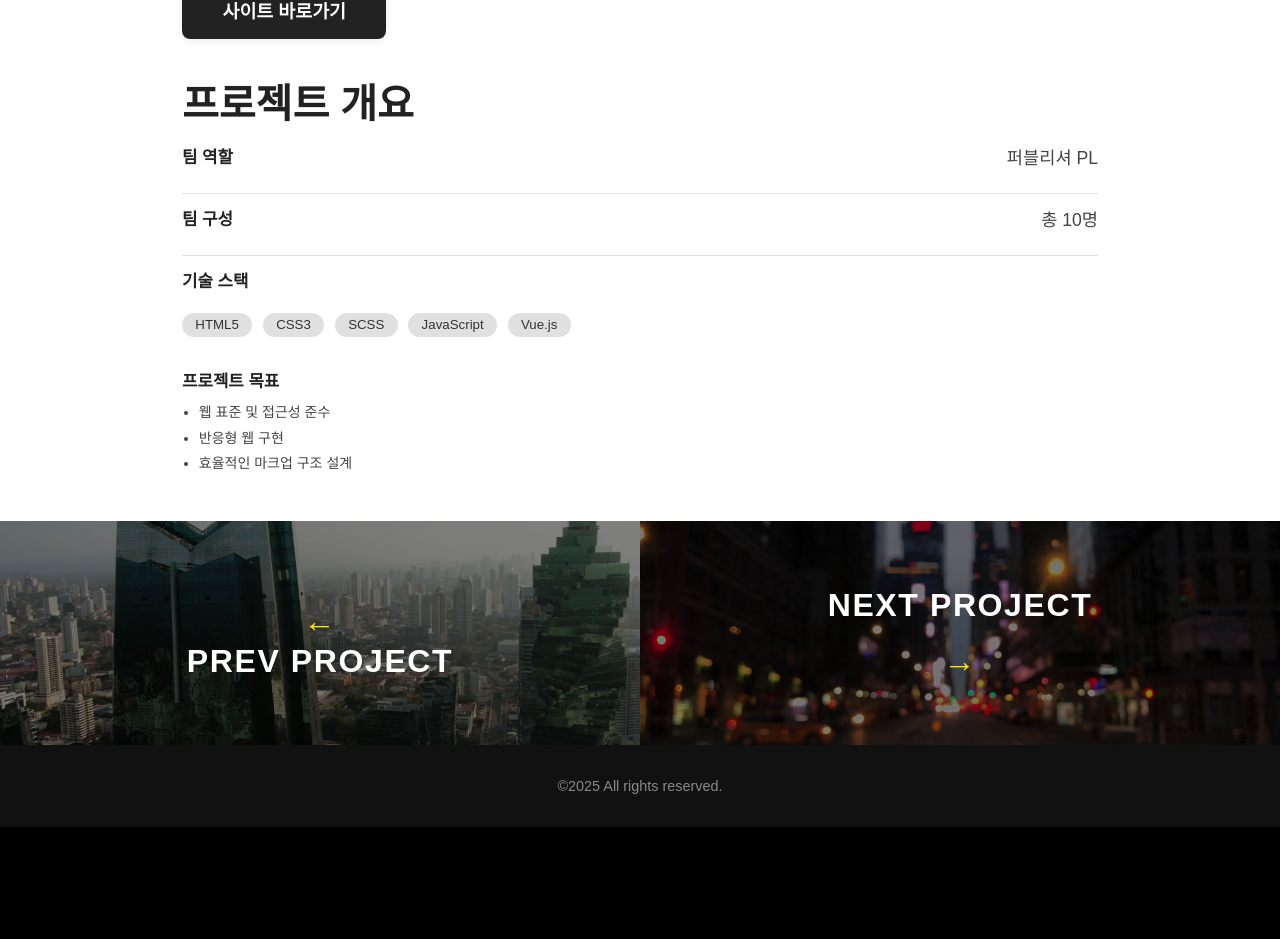
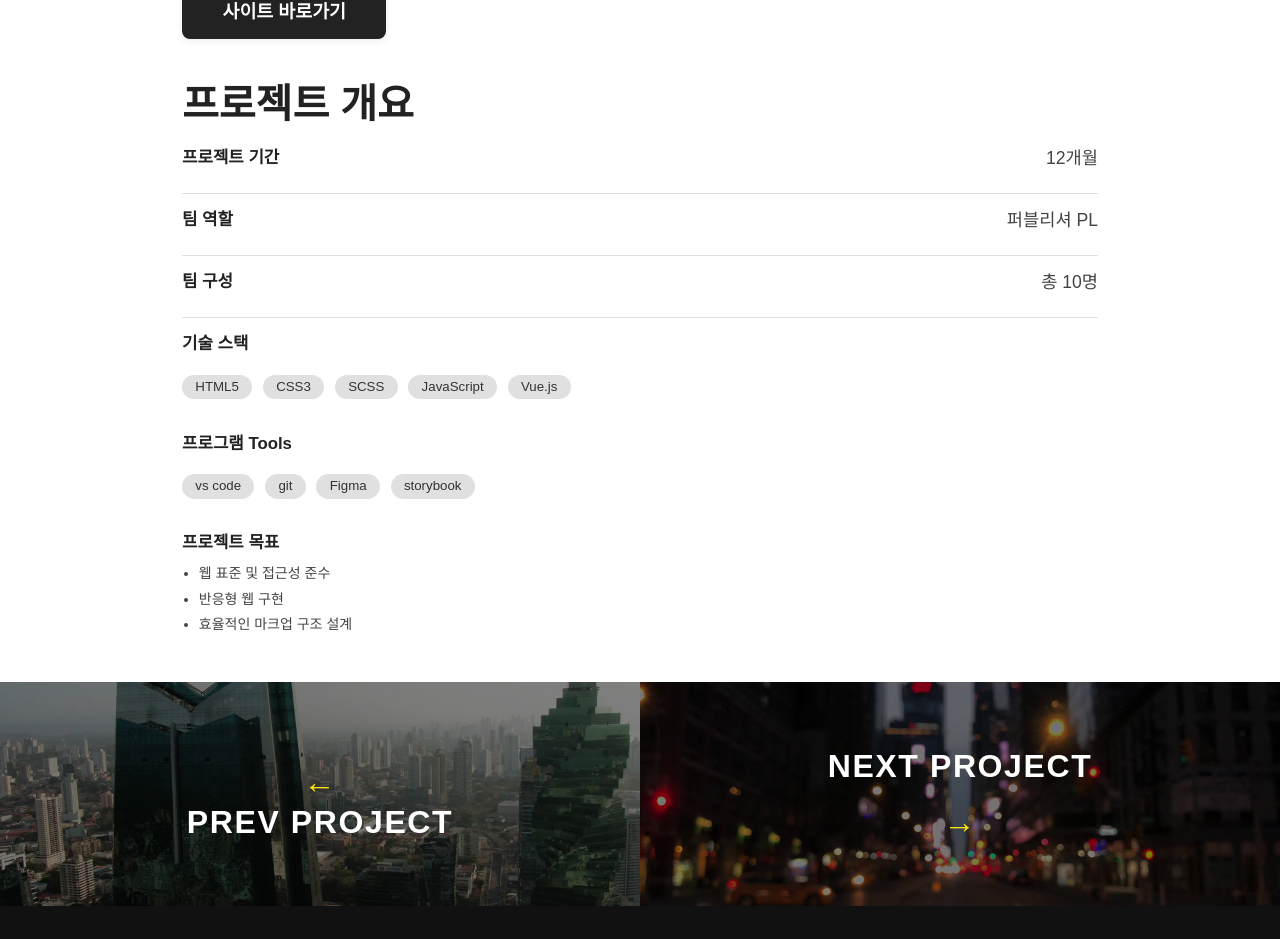
Before and after one commit to kararico/kararico.github.io, a Nuxt app: page /projects/brand-detail in a window 1280 px wide. Shown: the part 3191-4130 px from the top of the page. Before the commit the page ends 4018 px from the top, so only its background shows below. Built offline with nearby package versions, Linux system fonts and the light colour scheme; no server answers; a web font is replaced by a local one.

Commit message:
수정중

```diff
--- a/layouts/default.vue
+++ b/layouts/default.vue
@@ -16,7 +16,7 @@
   import Loading from '@/components/Loading.vue'
   import Cursor from '@/components/Cursor.vue'
   import Visual from '@/components/Visual.vue'
-  import { provide, ref, inject, type Ref } from 'vue'
+  import { provide, ref, inject, type Ref, onMounted, onUnmounted } from 'vue'
   import { useRoute } from 'vue-router'
 
   const route = useRoute()
@@ -40,6 +40,19 @@
     window.dispatchEvent(new CustomEvent('scroll-to-section', { detail: section }))
   }
   provide('scrollToSection', scrollToSection)
+
+  // 리사이즈 이벤트 핸들러
+  const handleResize = () => {
+    window.location.reload()
+  }
+
+  onMounted(() => {
+    window.addEventListener('resize', handleResize)
+  })
+
+  onUnmounted(() => {
+    window.removeEventListener('resize', handleResize)
+  })
 </script>
 
 <style lang="scss" scoped>
--- a/pages/projects/brand-detail.vue
+++ b/pages/projects/brand-detail.vue
@@ -55,6 +55,10 @@
           <h2>프로젝트 개요</h2>
           <div class="overview-row">
             <div class="overview-card">
+              <span class="overview-label">프로젝트 기간</span>
+              <span class="overview-value">12개월</span>
+            </div>
+            <div class="overview-card">
               <span class="overview-label">팀 역할</span>
               <span class="overview-value">퍼블리셔 PL</span>
             </div>
@@ -72,6 +76,15 @@
                 <span class="tech-tag">SCSS</span>
                 <span class="tech-tag">JavaScript</span>
                 <span class="tech-tag">Vue.js</span>
+              </div>
+            </div>
+            <div class="overview-card">
+              <span class="overview-label">프로그램 Tools</span>
+              <div class="tech-tags">
+                <span class="tech-tag">vs code</span>
+                <span class="tech-tag">git</span>
+                <span class="tech-tag">Figma</span>
+                <span class="tech-tag">storybook</span>
               </div>
             </div>
             <div class="overview-card">
@@ -111,7 +124,6 @@
         </div>
       </div>
     </section>
-
 </template>
 
 <script setup lang="ts">
```
